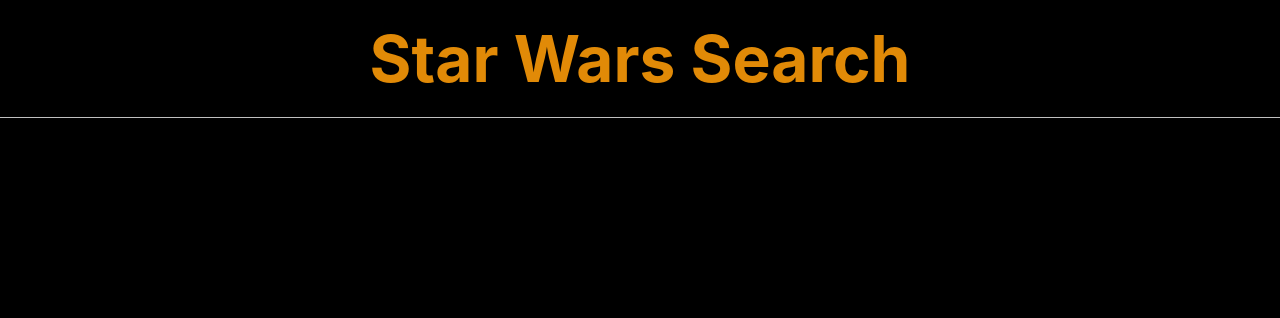
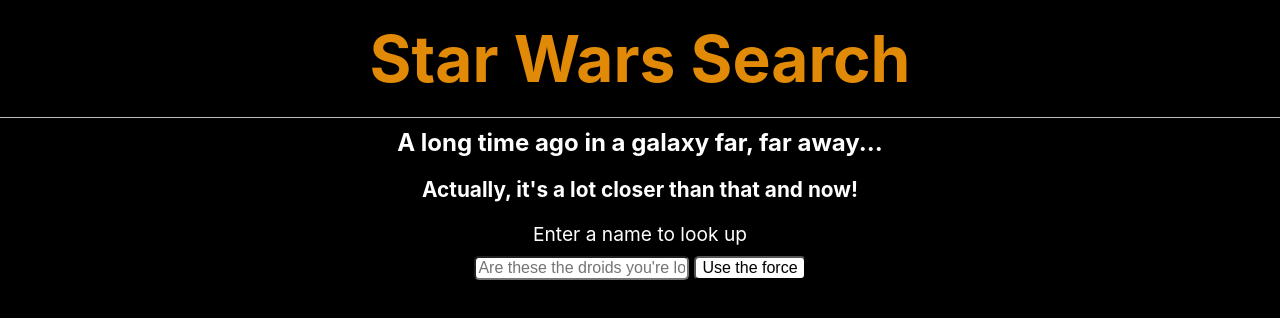
Before and after one commit to thinkful-ei-orka/star-wars-search-sherry, a React (Create React App) app: page / in a window 1280 px wide. Shown: the top 318 px of the page. Built offline with nearby package versions, Linux system fonts and the light colour scheme.

Commit message:
Added SerachForm

```diff
--- a/src/App.js
+++ b/src/App.js
@@ -1,11 +1,13 @@
 import React from 'react';
 
 import Header from './components/Header'
+import SearchFrom from './components/SearchForm/SearchForm'
 
 function App() {
   return (
     <main className='App'>
       <Header />
+      <SearchFrom />
     </main>
   );
 }
--- /dev/null
+++ b/src/components/SearchForm/SearchForm.css
@@ -0,0 +1,43 @@
+* {
+  box-sizing: border-box;
+  margin: 0;
+}
+
+div {
+  text-align: center;
+  color: #FFF;
+}
+
+h2 {
+  padding: 10px;
+  font-size: 1.5em;
+}
+
+h3 {
+  padding: 10px;
+  font-size: 1.3em;
+}
+
+label {
+  display: block;
+  padding: 10px;
+  font-size: 1.2em;
+}
+
+input {
+  background-color: #FFF;
+  padding: 5;
+  border-radius: 5px;
+  margin-right: 5px;
+  font-size: 1em;
+}
+
+button {
+  background-color: #FFF;
+  font-size: 1em;
+  border-radius: 5px;
+}
+
+button:hover, button:focus, button:active {
+  background-color: #e18a07;
+}
--- /dev/null
+++ b/src/components/SearchForm/SearchForm.js
@@ -0,0 +1,23 @@
+import React from 'react';
+
+import './SearchForm.css'
+
+class SearchForm extends React.Component {
+  render() {
+    return (
+      <div>
+        <h2>A long time ago in a galaxy far, far away...</h2>
+        <h3>Actually, it's a lot closer than that and now!</h3>
+        <form className="search-form">
+          <label htmlFor="search">Enter a name to look up</label>
+          <input type="text" id="search" name="search" placeholder="Are these the droids you're looking for?" />
+          <button type="submit">Use the force</button>
+        </form>
+      </div>
+
+
+    )
+  }
+}
+
+export default SearchForm
```
